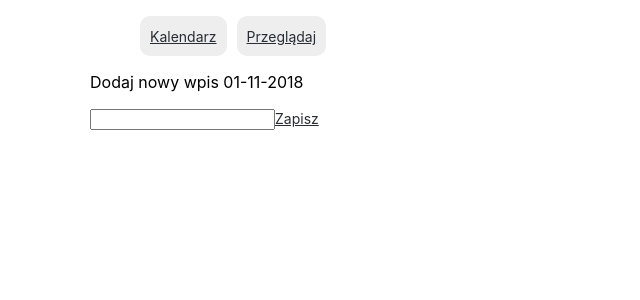
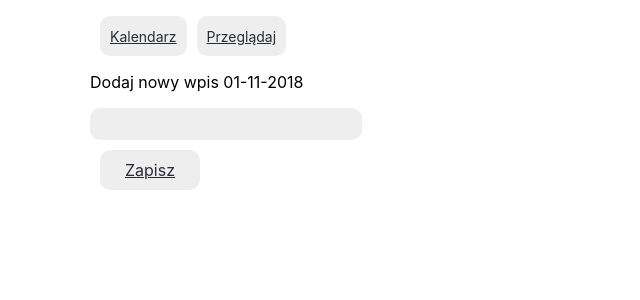
Before and after one commit to emkuzet/sample-calendar, a React app: page /add/01-11-2018 in a window 1280 px wide. Shown: the top 300 px of the page, without its empty margins (0-640 px from the left). Built offline with nearby package versions, Linux system fonts and the light colour scheme; no server answers.

Commit message:
stylind add/edit/search

```diff
--- a/src/components/addSingle.js
+++ b/src/components/addSingle.js
@@ -33,7 +33,7 @@ class addSingle extends Component{
                 <div className="section-add">
                     <p className="section-title">Dodaj nowy wpis { this.props.match.params.date }</p>
                     <input className="section-input" onChange={(e) => this.editNote(e) } name="note" type="text" />
-                    <Link to="/" onClick={this.submitNote}>Zapisz</Link>
+                    <Link className="section-submit" to="/" onClick={this.submitNote}>Zapisz</Link>
                 </div>
         )
     }
--- a/src/components/calendar.scss
+++ b/src/components/calendar.scss
@@ -24,6 +24,10 @@
         display: flex;
     }
 
+    .single-day:hover{
+        border: 1px solid #333;
+    }
+
     .single-day-number{
        align-self: flex-end;
        padding-left: 5px;
@@ -39,3 +43,34 @@
         font-size: 12px;
     }
 }
+
+@mixin default{
+    border-radius: 10px;
+    background: #eee;
+    border: 0px;
+    font-size: 16px;
+}
+
+
+.section-add, .section-edit{
+    .section-input{
+        @include default();
+        display:block;
+        width: 250px;
+        height: 30px;
+        padding-left: 20px;
+    }
+
+    .section-submit{
+        @include default();
+        display:block;
+        margin: 10px;
+        padding: 10px;
+        width: 80px;
+        text-align: center;
+    }
+
+    .section-submit:hover{
+       background: #efefef;
+    }
+}
--- a/src/components/calendarSingle.js
+++ b/src/components/calendarSingle.js
@@ -12,21 +12,29 @@ class CalendarSingle extends Component{
         let singleNote;
 
         if(this.props.note){
-            singleNote = <div className="single-note">{this.props.note}</div>
+            singleNote =
+            <Link to={'../edit/' + this.props.date }>
+                <div className="single-day">
+                <div className="single-day-number">
+                        {this.props.date}
+                </div>
+                <div className="single-note">{this.props.note}</div>
+                </div>
+            </Link>
         }else{
-            singleNote = null;
+            singleNote = <Link to={'../add/' + this.props.date }>
+            <div className="single-day">
+            <div className="single-day-number">
+                    {this.props.date}
+            </div>
+
+            </div>
+        </Link>
         }
 
         return(
             <div>
-                <Link to={'../add/' + this.props.date }>
-                    <div className="single-day">
-                    <div className="single-day-number">
-                            {this.props.date}
-                    </div>
-                        {singleNote}
-                    </div>
-                </Link>
+                {singleNote}
             </div>
 
         )
--- a/src/components/editSingle.js
+++ b/src/components/editSingle.js
@@ -50,7 +50,7 @@ class editSingle extends Component {
                 <div className="section-edit">
                     <p className="section-title">Edytuj treśc wpisu z dnia { this.props.match.params.date }</p>
                     <input className="section-input" onChange={(e) => this.editNote(e) } name="note" type="text" value={this.state.note} />
-                    <Link to='/search' onClick={this.submitNote}> Zapisz </Link>
+                    <Link className="section-submit" to='/search' onClick={this.submitNote}> Zapisz </Link>
                 </div>
         )
     }
--- a/src/components/search.js
+++ b/src/components/search.js
@@ -67,9 +67,10 @@ function NoteList(props){
     const sortedbyDate = sortByDate(allNotes.props);
 
     const allNoteList = sortedbyDate.map( (single , index) =>
-        <li key={index}>
-            <Link to={'../edit/'+ single.date} > {single.date} </Link>
-            {single.note}
+        <li className="single-search" key={index}>
+            <div className="single-search-name">{single.note} -
+                <Link to={'../edit/'+ single.date} > {single.date}</Link>
+            </div>
         </li>
      )
 
@@ -81,9 +82,10 @@ function NoteList(props){
 function NoteListFilter(input){
 
     const allNoteList = input.props.map( (single , index) =>
-        <li key={index} >
-            <Link to={'../edit/'+ single.date} > {single.date} </Link>
-            {single.note}
+        <li className="single-search" key={index} >
+            <div className="single-search-name">{single.note} -
+                <Link to={'../edit/'+ single.date} > {single.date}</Link>
+            </div>
         </li>
      )
 
--- a/src/components/search.scss
+++ b/src/components/search.scss
@@ -1,3 +1,12 @@
+ul{
+    list-style: none;
+    padding: 0;
+    li{
+        padding: 20px 10px 10px 0;
+    }
+}
+
+
 .input-container{
     padding: 20px;
 }
@@ -10,3 +19,13 @@
     font-size: 16px;
     padding-left: 20px;
 }
+
+.single-search{
+
+    .single-search-name{
+        padding-left: 20px;
+        font-weight: 600;
+        float: left;
+    }
+
+}
```
Also changed, not shown: src/components/header.js (deleted), src/components/header.scss (deleted), src/components/navigation.js (deleted), src/components/navigation.scss (deleted), src/components/searchSingle.scss (deleted).
